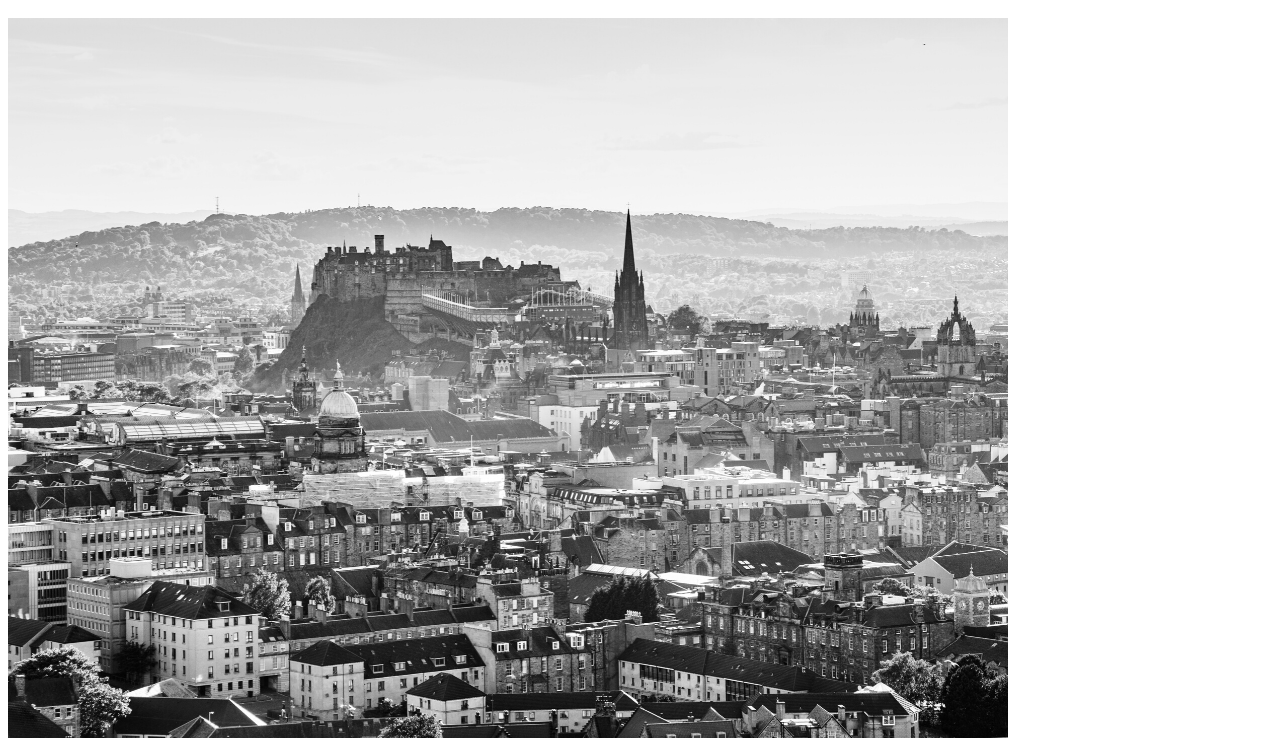
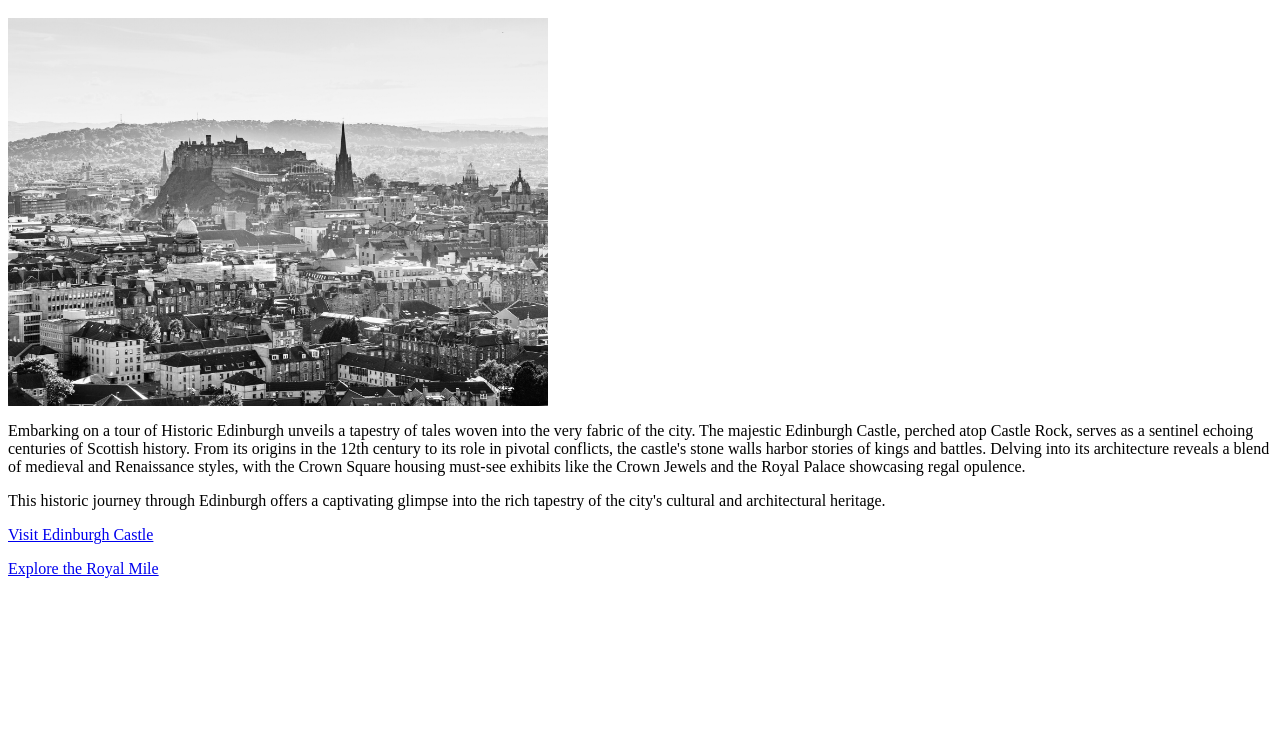
Before and after one commit to DocWizard/EdinburghGuide, a plain HTML site: page Content/C-Historic-Edinburgh/Historic Edinburgh.htm in a window 1280 px wide. Shown: the part 48-799 px from the top of the page. Drawn offline with Linux system fonts and the light colour scheme.

Commit message:
PDF fixes

```diff
--- a/Content/C-Historic-Edinburgh/Historic Edinburgh.htm
+++ b/Content/C-Historic-Edinburgh/Historic Edinburgh.htm
@@ -5,7 +5,7 @@
     <body>
         <h1>Historic Edinburgh</h1>
         <p>
-            <img src="Images/752545.png" class="img-half" />
+            <img src="Images/752545.png" class="img-half" style="width: 540px;height: 388px;" />
         </p>
         <p>Embarking on a tour of Historic Edinburgh unveils a tapestry of tales woven into the very fabric of the city. The majestic Edinburgh Castle, perched atop Castle Rock, serves as a sentinel echoing centuries of Scottish history. From its origins in the 12th century to its role in pivotal conflicts, the castle's stone walls harbor stories of kings and battles. Delving into its architecture reveals a blend of medieval and Renaissance styles, with the Crown Square housing must-see exhibits like the Crown Jewels and the Royal Palace showcasing regal opulence.</p>
         <p class="important">This historic journey through Edinburgh offers a captivating glimpse into the rich tapestry of the city's cultural and architectural heritage.</p>
```
Also changed, not shown: Content/A-Introduction-To-Edinburgh/Brief history and background.htm (+1 -1 lines), 1 other file.
